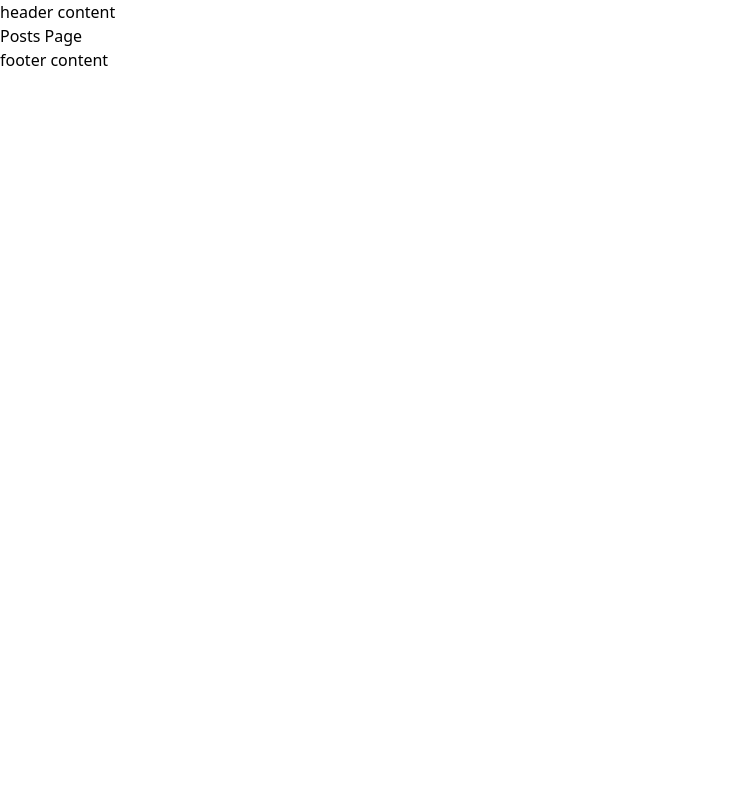
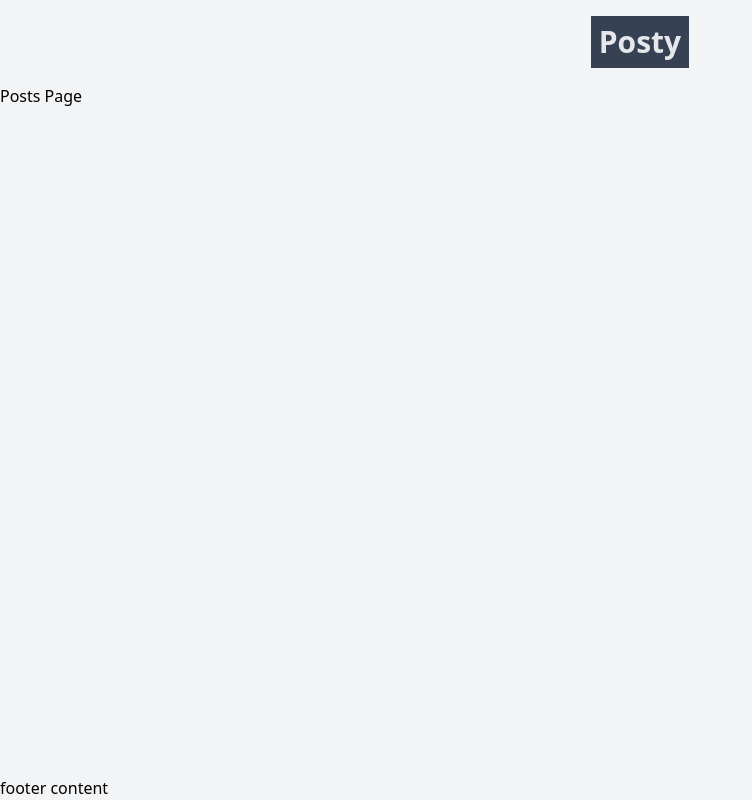
Before and after one commit to AndrewAttemptsCode/posts-headless-cms, a React (Vite) app: page /posts in a window 1280 px wide. Shown: the whole page, without its empty margins (0-752 px from the left). Built offline with nearby package versions, Linux system fonts and the light colour scheme.

Commit message:
feat: add logo component to header section

```diff
--- a/src/components/RootLayout.tsx
+++ b/src/components/RootLayout.tsx
@@ -1,17 +1,16 @@
 import { Outlet } from "react-router-dom";
+import Logo from "./Logo";
 
 const RootLayout = () => {
   return (
-    <div>
+    <div className="grid h-dvh grid-rows-[auto_1fr_auto] bg-gray-100 dark:bg-gray-700">
       <header>
-        header content
+        <Logo />
       </header>
       <main>
         <Outlet />
       </main>
-      <footer>
-        footer content
-      </footer>
+      <footer>footer content</footer>
     </div>
   );
 };
```
